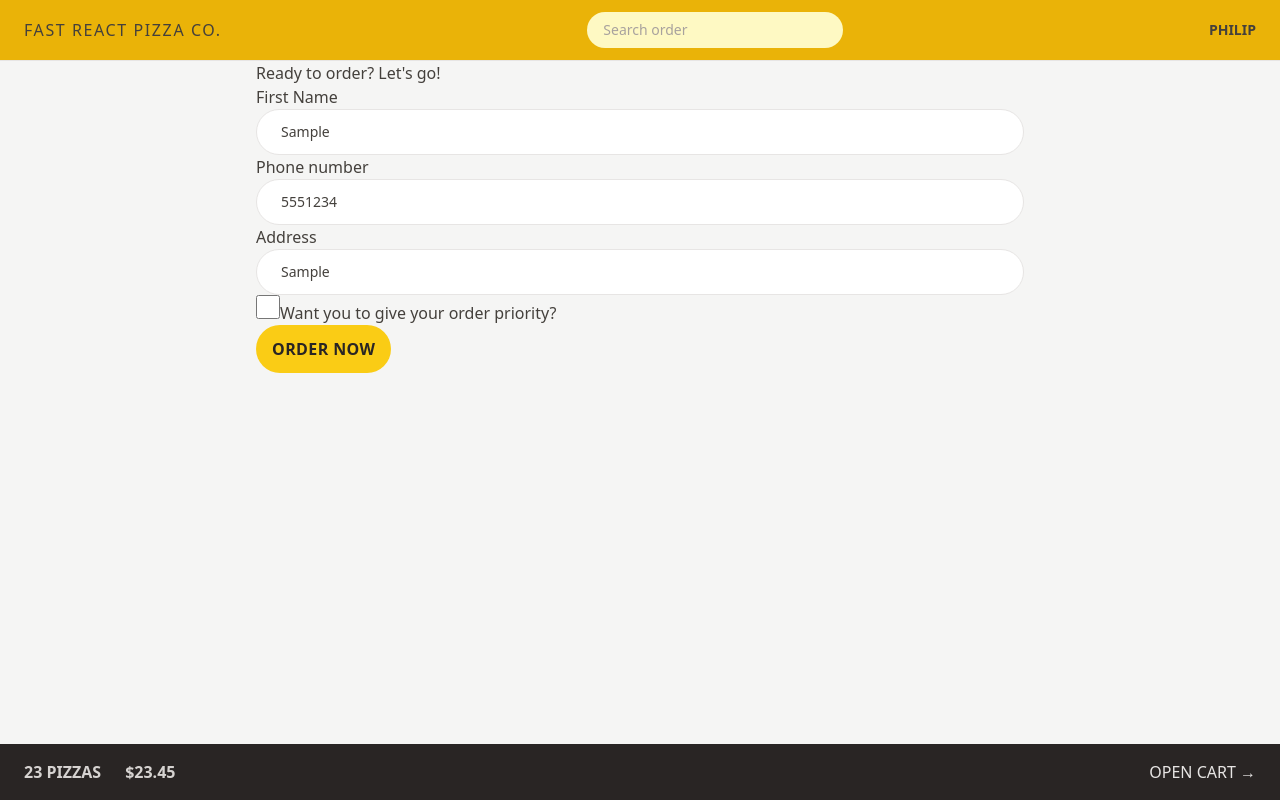
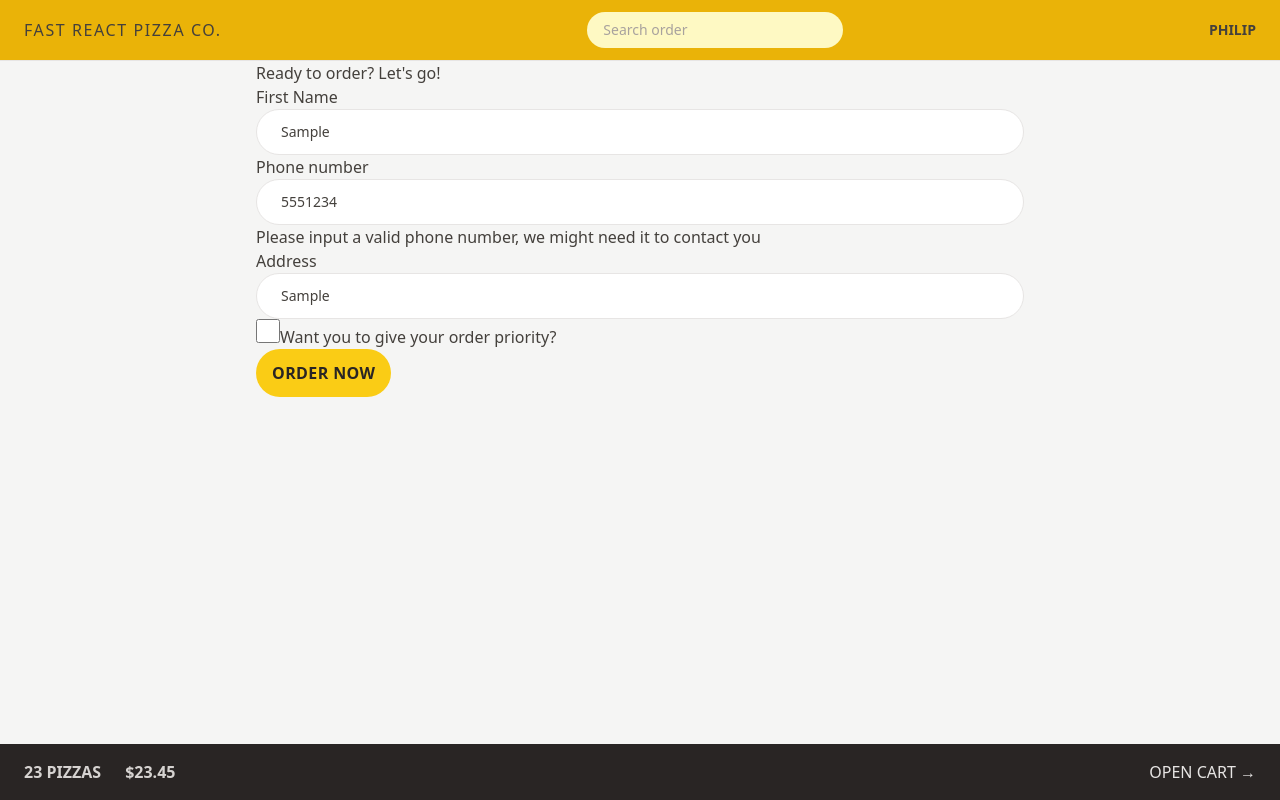
Before and after one commit to Gbangbolaoluwagbemiga/pizza, a React (Vite) app: page /order/new in a window 1280 px wide. Both pictures are taken after typing "Sample", "5551234", "Sample" into the empty fields and a click on the button "ORDER NOW". Built offline with nearby package versions, Linux system fonts and the light colour scheme.

Commit message:
Back to grace

```diff
--- a/src/features/order/CreateOrder.jsx
+++ b/src/features/order/CreateOrder.jsx
@@ -58,7 +58,7 @@ function CreateOrder() {
           <div>
             <input type="tel" name="phone" className="input" required />
           </div>
-          {/* {formErrors?.phone && <p>{formErrors.phone}</p>} */}
+          {formErrors?.phone && <p>{formErrors.phone}</p>}
         </div>
 
         <div>
```
